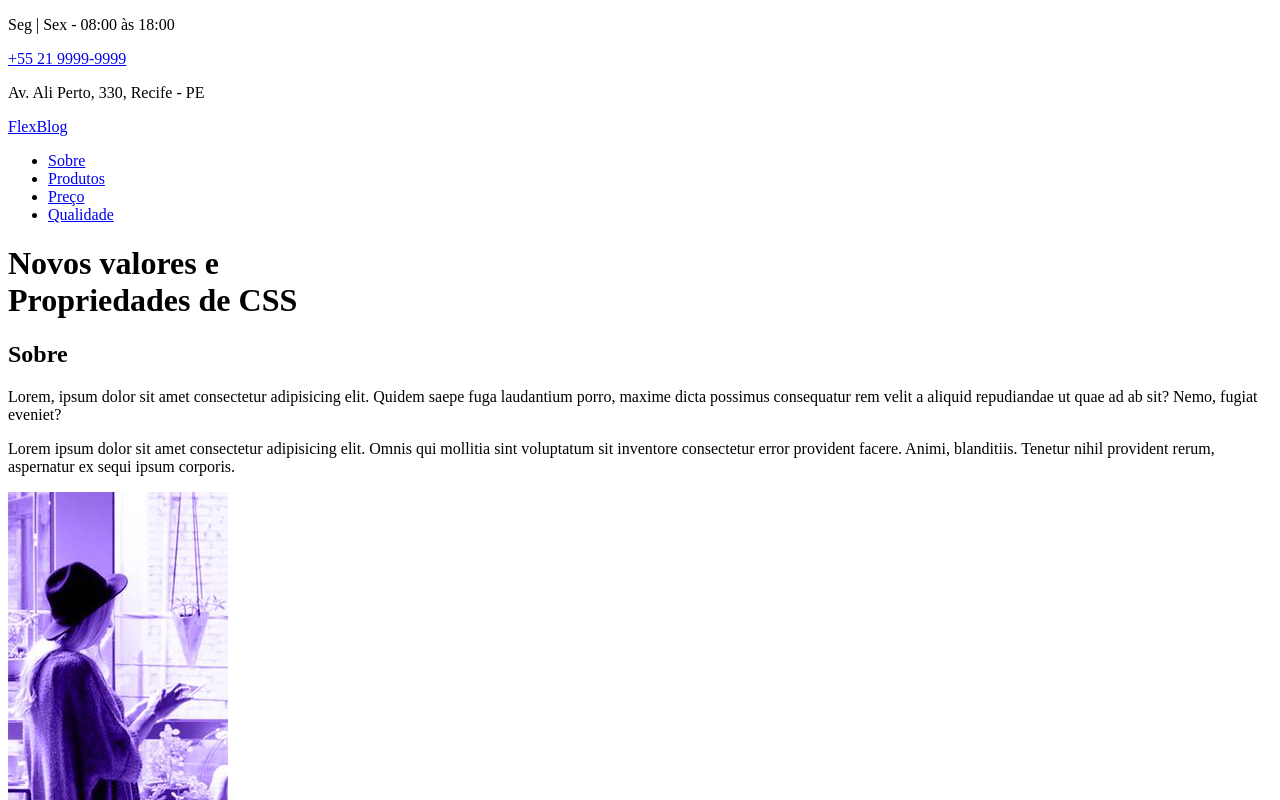
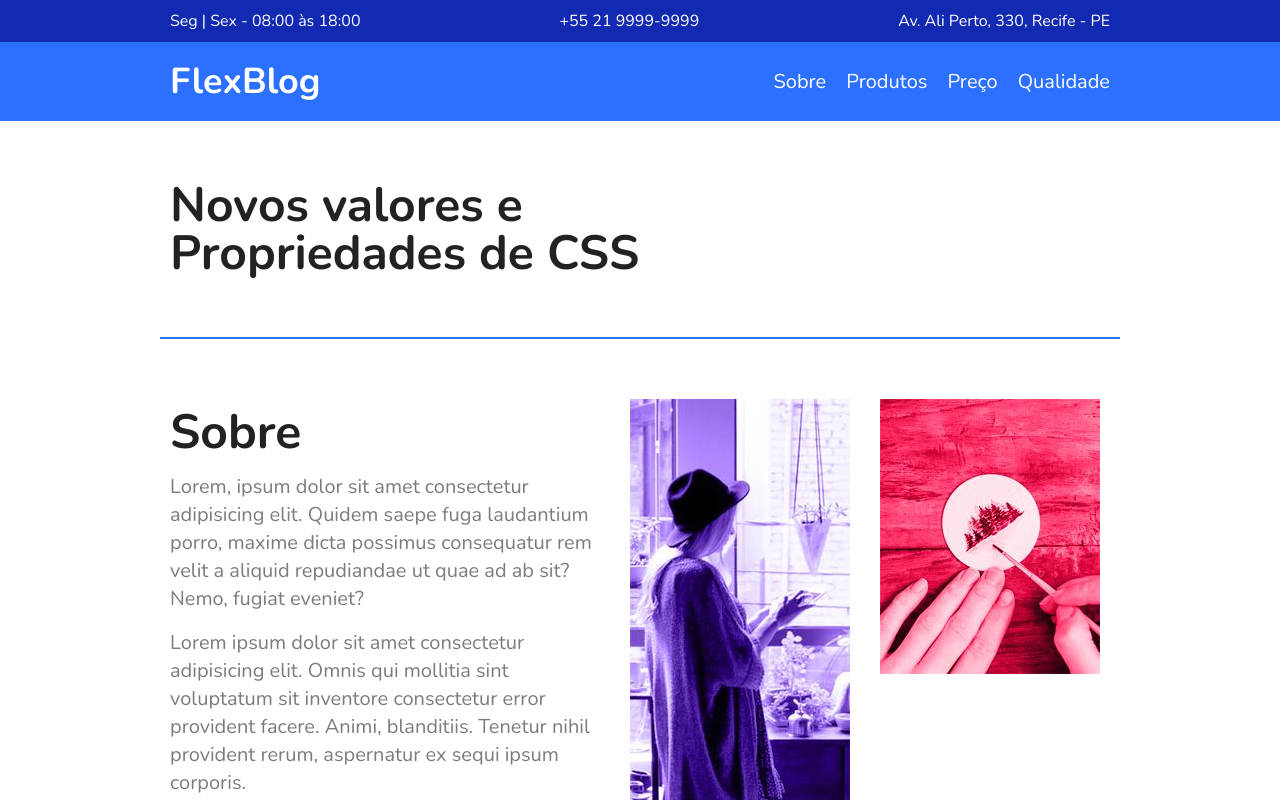
Before and after one commit to karensantana278/flexblog, a plain HTML site: page index.html in a window 1280 px wide. Shown: the top 800 px of the page. Drawn offline with nearby package versions, Linux system fonts and the light colour scheme.

Commit message:
adicionando css inicial

```diff
--- a/css/style.css
+++ b/css/style.css
@@ -0,0 +1,135 @@
+/* CSS RESET */
+body, h1, h2, p, ul, li, a{
+    margin: 0px;
+    padding: 0px;
+}
+
+body{
+    font-family: 'Nunito', Helvetica, Arial, sans-serif;
+    color: #222;
+}
+
+ul{
+    list-style: none;
+}
+
+a{
+    text-decoration: none;
+}
+
+img{
+    display: block;
+    max-width: 100%;
+}
+
+*{
+    box-sizing: border-box
+}
+
+/* SUPERINFO STYLES */
+
+.superinfo-bg{
+background: #122ab2;
+color: white;
+}
+
+.superinfo{
+    max-width: 960px;
+    margin: 0 auto;
+    display: flex;
+    justify-content: space-between;
+    flex-wrap: wrap;
+    padding-top:10px;
+}
+
+.superinfo p, .superinfo a{
+    margin: 0 10px 10px 10px;
+}
+
+.superinfo a{
+    color: white;
+}
+
+/* HEADER STYLES */
+.menu-bg{
+    background: #2c70ff;
+}
+
+.menu{
+    max-width:960px;
+    margin: 0 auto;
+    padding: 15px 0;
+    display: flex;
+    flex-wrap: wrap;
+    justify-content: space-between;
+    align-items: center;
+}
+
+.menu a{
+    color: white;
+}
+
+.menu-logo a{
+    font-size: 2.25rem;
+    font-weight: bold;
+    margin: 0 10px;
+}
+
+.menu-nav ul{
+    display: flex;
+    flex-wrap: wrap;
+}
+
+.menu-nav a{
+    font-size: 1.25rem;
+    display: block;
+    padding: 10px;
+}
+
+.menu-nav a:hover{
+    color: #122ab2;
+}
+
+
+/* INTRO | SOBRE STYLES */
+
+.introducao {
+    font-size: 3rem;
+    line-height: 1;
+    max-width:960px;
+    margin: 0 auto;
+    padding: 60px 10px;
+}
+
+.sobre {
+    max-width: 960px;
+    border-top: 2px solid #2c70ff;
+    border-bottom: 2px solid #2c70ff;
+    margin: 0 auto;
+    padding: 60px 0;
+    display: flex;
+    flex-wrap: wrap;
+}
+
+.sobre-info {
+    flex: 2 1 300px;
+    margin: 0 10px;
+}
+
+.sobre-info h1{
+    font-size: 3rem;
+    margin-bottom: .5rem;
+}
+
+.sobre-info p{
+    font-size:1.25rem;
+    line-height: 1.4;
+    margin-bottom: 1rem;
+    color: #7c7c7c;
+
+}
+
+.sobre-img{
+    flex: 1 1 160px;
+    margin: 0 10px;
+}
--- a/index.html
+++ b/index.html
@@ -27,7 +27,7 @@
             <div class="menu-logo">
                 <a href="#">FlexBlog</a>
             </div>
-            <nav>
+            <nav class="menu-nav">
                 <ul>
                     <li><a href="#sobre">Sobre</a></li>
                     <li><a href="#produtos">Produtos</a></li>
```
